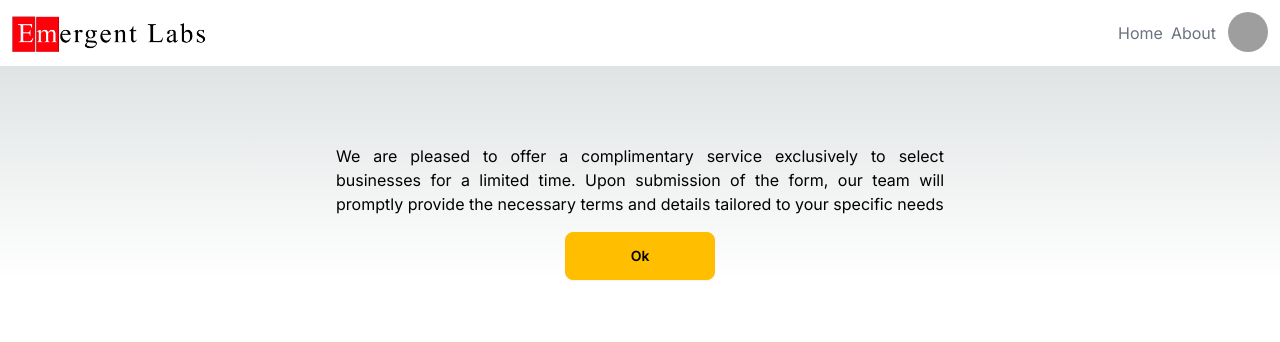
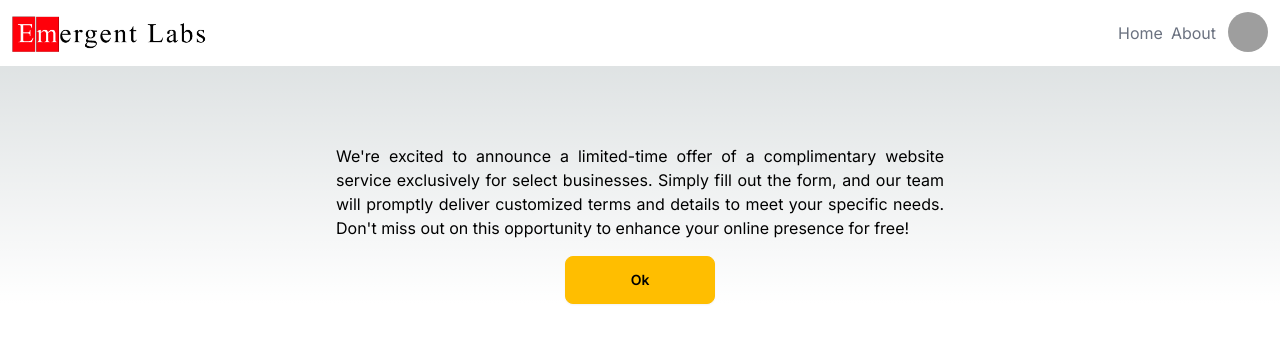
Before and after one commit to amilaupendra/emergent-labs, a Next.js app: page /components/promotions/freesite in a window 1280 px wide. Shown: the top 342 px of the page. Built offline with nearby package versions, Linux system fonts and the light colour scheme; grey boxes are pictures that could not be loaded.

Commit message:
freesite

```diff
--- a/app/components/promotions/freesite/page.jsx
+++ b/app/components/promotions/freesite/page.jsx
@@ -106,8 +106,8 @@ const page = () => {
         The service provider reserves the right to refuse the free service at any time without prior notice.
          However, we guarantee a refund if the service is refused after payment has been made.
         </p> */}
-        <p className="px-4 pt-20 text-justify">We are pleased to offer a complimentary service exclusively to select businesses for a limited time.
-          Upon submission of the form, our team will promptly provide the necessary terms and details tailored to your specific needs</p>
+        <p className="px-4 pt-20 text-justify">We're excited to announce a limited-time offer of a complimentary website service exclusively for select businesses. Simply fill out the form, and our team will promptly
+        deliver customized terms and details to meet your specific needs. Don't miss out on this opportunity to enhance your online presence for free!</p>
         <p className="mb-2 text-left">
 
         </p>
```
